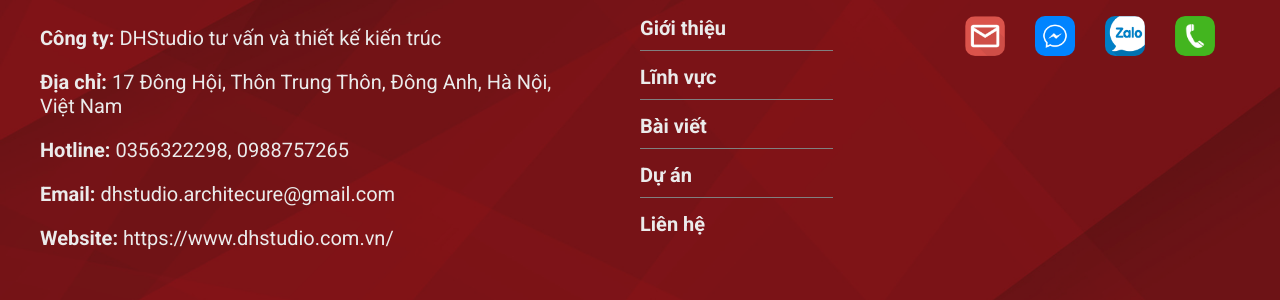
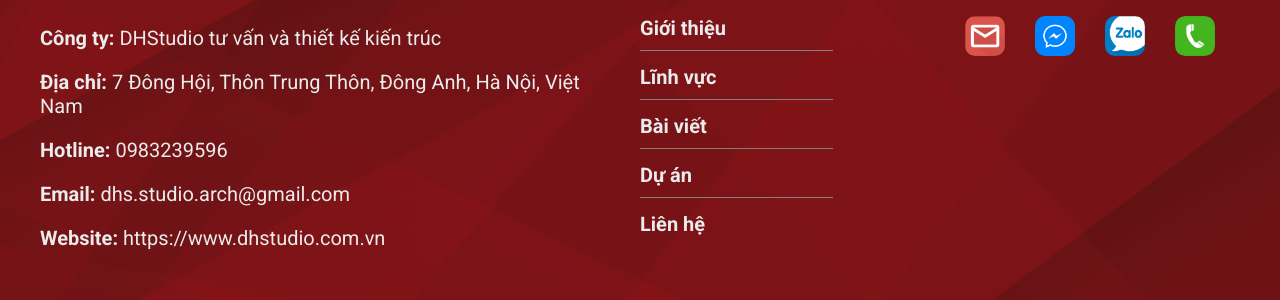
Before and after one commit to SonHoang118/DHStudio_frontend18, a React (Create React App) app: page / in a window 1280 px wide. Shown: the part 6090-6390 px from the top of the page. Built offline with nearby package versions, Linux system fonts and the light colour scheme; no server answers.

Commit message:
Update index.jsx

```diff
--- a/src/components/FooterConponent/index.jsx
+++ b/src/components/FooterConponent/index.jsx
@@ -71,10 +71,10 @@ const FooterConponent = () => {
                     <div className={styleModule.contactInfo}>
                         <h2>Thông tin liên hệ</h2>
                         <div><b>Công ty: </b><span>DHStudio tư vấn và thiết kế kiến trúc</span></div>
-                        <div><b>Địa chỉ: </b><span>17 Đông Hội, Thôn Trung Thôn, Đông Anh, Hà Nội, Việt Nam</span></div>
-                        <div><b>Hotline: </b><span>0356322298, 0988757265</span></div>
-                        <div><b>Email: </b><span>dhstudio.architecure@gmail.com</span></div>
-                        <div><b>Website: </b><span>https://www.dhstudio.com.vn/</span></div>
+                        <div><b>Địa chỉ: </b><span>7 Đông Hội, Thôn Trung Thôn, Đông Anh, Hà Nội, Việt Nam</span></div>
+                        <div><b>Hotline: </b><span>0983239596</span></div>
+                        <div><b>Email: </b><span>dhs.studio.arch@gmail.com</span></div>
+                        <div><b>Website: </b><span>https://www.dhstudio.com.vn</span></div>
                     </div>
                     <div className={styleModule.aboutUs}>
                         <h2>Về chúng tôi</h2>
@@ -96,7 +96,7 @@ const FooterConponent = () => {
                             <li onClick={() => handleNavClick('lien-he')}><div className={`${styleModule.footer_contact_item}`} id="item_email" style={{ backgroundImage: `url(${emailIcon})` }}></div></li>
                             <a className={`${styleModule.footer_contact_item}`} id="item_messenger" href="https://m.me/104988175154682" target="_blank" style={{ backgroundImage: `url(${mesengerIcon})` }}></a>
                             <a className={`${styleModule.footer_contact_item}`} id="item_zalo" href="https://zalo.me/0971833093" target="_blank" style={{ backgroundImage: `url(${zaloIcon})` }}></a>
-                            <a className={`${styleModule.footer_contact_item}`} id="item_phone" href="tel: +0971833093" style={{ backgroundImage: `url(${phoneIcon})` }}></a>
+                            <a className={`${styleModule.footer_contact_item}`} id="item_phone" href="tel: +0983239596" style={{ backgroundImage: `url(${phoneIcon})` }}></a>
                         </ul>
                     </div>
 
```
